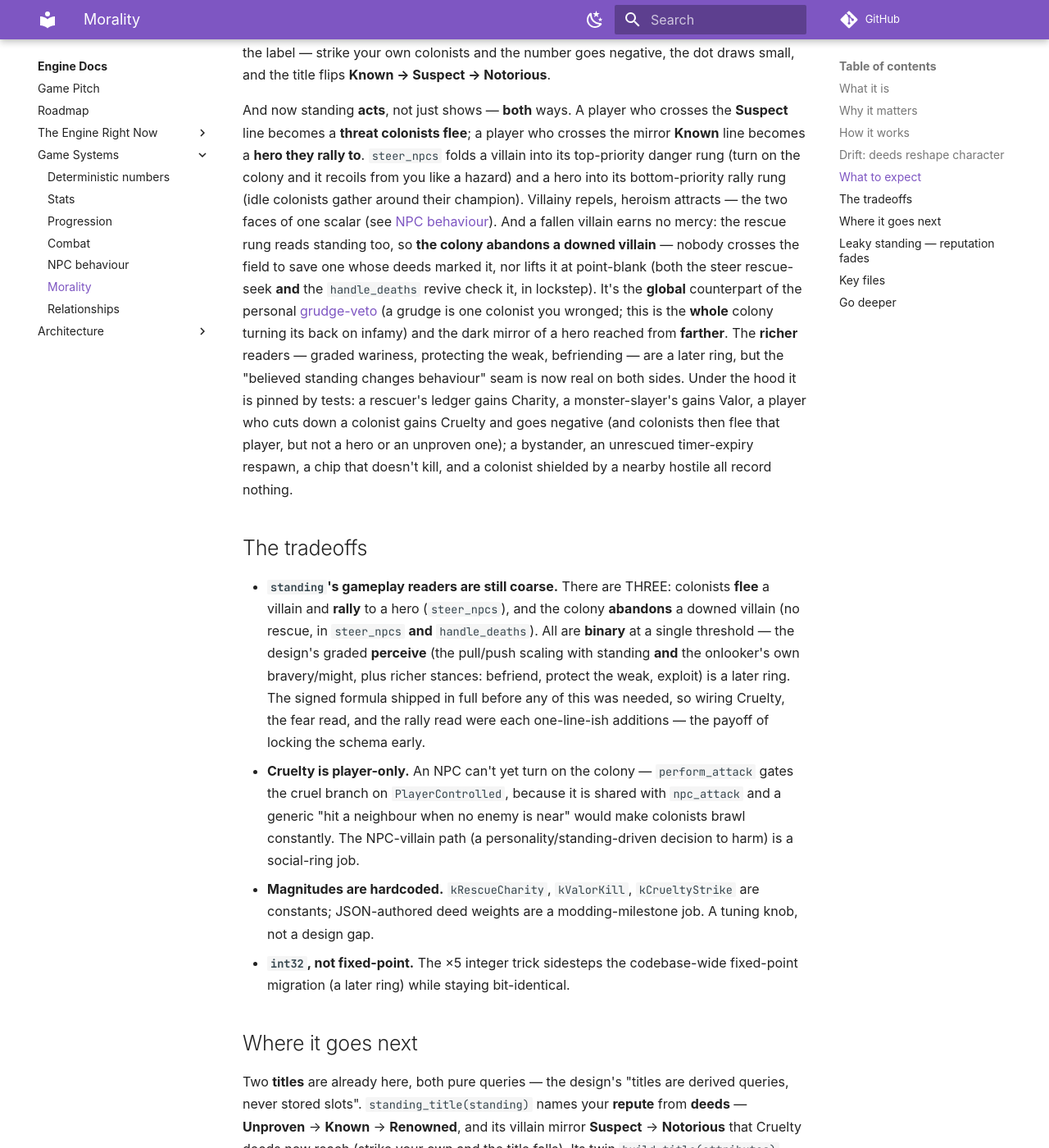
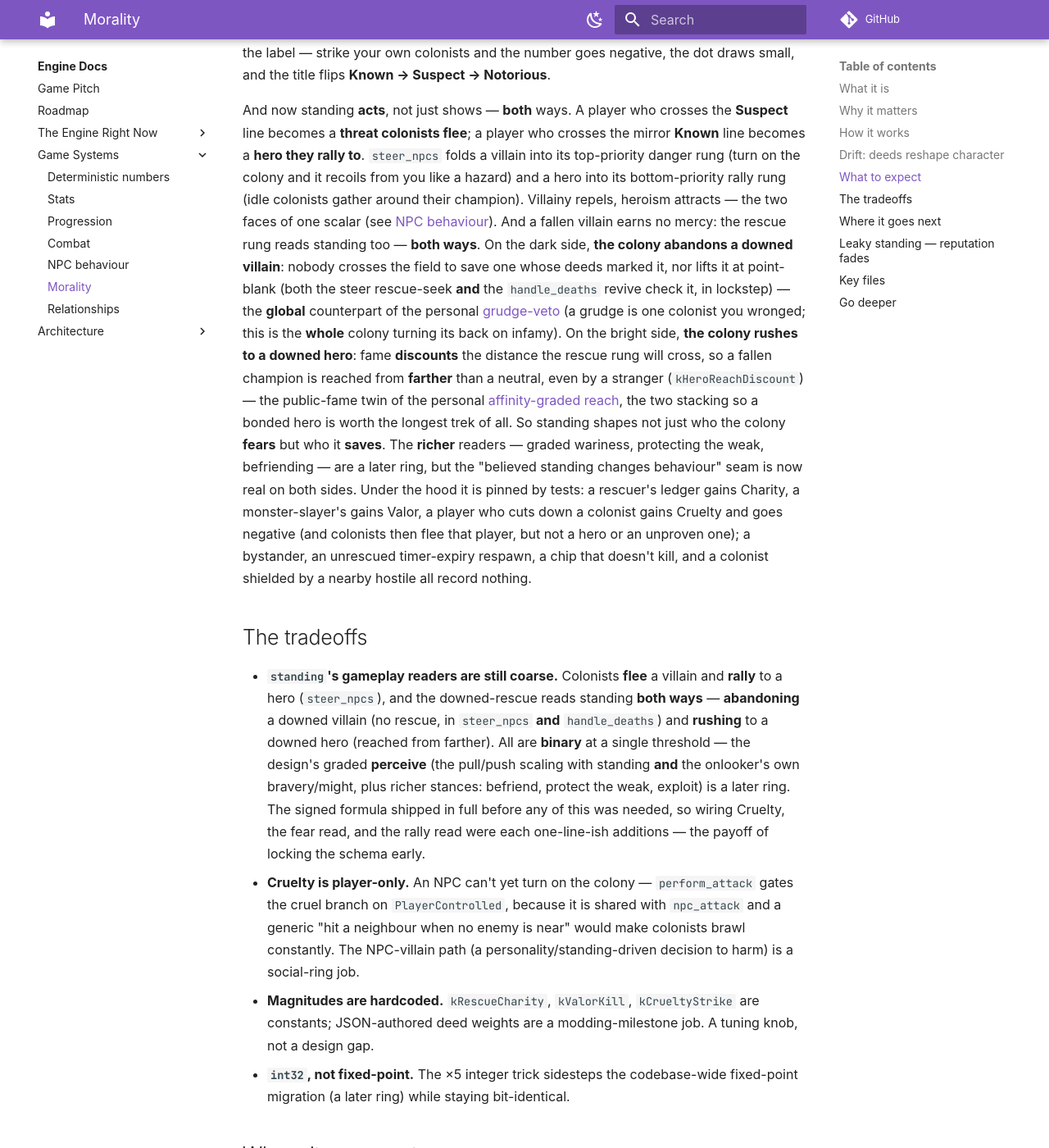
Before and after one commit to IsItJeff/game-engine, an MkDocs documentation site: the page built from docs/engine/morality.md, in a window 1280 px wide and 1400 px high, scrolled down 3777 px. Shown: the whole window at 82% size. Built offline with MkDocs 1.6.1 and Material for MkDocs 9.7.7, drawn with Linux system fonts in a browser that asks for light colours; some web fonts are replaced; comment, search, counter and statistics services are not loaded.

Commit message:
The colony rushes to a fallen hero: fame reaches a downed champion farther (#122)
The positive standing MIRROR of the villain-veto, completing the gradient:
a downed VILLAIN is abandoned (no rescue), a NEUTRAL is reached at real
distance, and now a downed HERO (standing >= +kKnownAt, the Known line the
hero-rally uses) is reached from FARTHER -- its distance in the steer
rescue-seek rung is discounted by kHeroReachDiscount (0.6), so the colony
crosses the field to a fallen champion even without a personal bond. Fame
makes you worth saving; infamy leaves you down.

It's the public-fame twin of the personal affinity discount (a bonded ally
already feels closer), and they STACK -- a bonded hero is worth the longest
trek of all. Refactored the rescue rung to fetch the fallen's standing ONCE
and drive both the villain skip and the hero discount from it. The discount
only weights the CHOICE of whom to save; the steer and the fixed-reach
haul-up (handle_deaths) use real geometry, unchanged.

Bit-identical: a hero fallen is rare (needs Valor deeds), and only players
go Downed, so every existing (neutral) rescue test is byte-identical. Suite
2156/217 -> 2158/218 (one new test: a colonist reaches a hero from past the
base radius but leaves a neutral out of reach).

Co-authored-by: Claude Opus 4.8 (1M context) <noreply@anthropic.com>

```diff
--- a/docs/engine/morality.md
+++ b/docs/engine/morality.md
@@ -151,12 +151,16 @@ they rally to**. `steer_npcs` folds a villain into its top-priority danger rung
 and it recoils from you like a hazard) and a hero into its bottom-priority rally rung (idle
 colonists gather around their champion). Villainy repels, heroism attracts — the two faces of one
 scalar (see [NPC behaviour](npc-behaviour.md)). And a fallen villain earns no mercy: the rescue rung
-reads standing too, so **the colony abandons a downed villain** — nobody crosses the field to save
-one whose deeds marked it, nor lifts it at point-blank (both the steer rescue-seek *and* the
-`handle_deaths` revive check it, in lockstep). It's the **global** counterpart of the personal
-[grudge-veto](relationships.md) (a grudge is one colonist you wronged; this is the *whole* colony
-turning its back on infamy) and the dark mirror of a hero reached from *farther*. The *richer*
-readers — graded wariness, protecting
+reads standing too — **both ways**. On the dark side, **the colony abandons a downed villain**:
+nobody crosses the field to save one whose deeds marked it, nor lifts it at point-blank (both the
+steer rescue-seek *and* the `handle_deaths` revive check it, in lockstep) — the **global** counterpart
+of the personal [grudge-veto](relationships.md) (a grudge is one colonist you wronged; this is the
+*whole* colony turning its back on infamy). On the bright side, **the colony rushes to a downed
+hero**: fame *discounts* the distance the rescue rung will cross, so a fallen champion is reached from
+*farther* than a neutral, even by a stranger (`kHeroReachDiscount`) — the public-fame twin of the
+personal [affinity-graded reach](relationships.md), the two stacking so a bonded hero is worth the
+longest trek of all. So standing shapes not just who the colony *fears* but who it *saves*. The
+*richer* readers — graded wariness, protecting
 the weak, befriending — are a later ring, but the "believed standing changes behaviour" seam is now
 real on both sides. Under the hood it is pinned by tests: a rescuer's ledger gains Charity, a
 monster-slayer's gains Valor, a player who cuts down a colonist gains Cruelty and goes negative
@@ -166,9 +170,10 @@ record nothing.
 
 ## The tradeoffs
 
-- **`standing`'s gameplay readers are still coarse.** There are THREE: colonists **flee** a villain
-  and **rally** to a hero (`steer_npcs`), and the colony **abandons** a downed villain (no rescue, in
-  `steer_npcs` *and* `handle_deaths`). All are *binary* at a single threshold — the
+- **`standing`'s gameplay readers are still coarse.** Colonists **flee** a villain and **rally** to a
+  hero (`steer_npcs`), and the downed-rescue reads standing **both ways** — **abandoning** a downed
+  villain (no rescue, in `steer_npcs` *and* `handle_deaths`) and **rushing** to a downed hero (reached
+  from farther). All are *binary* at a single threshold — the
   design's graded *perceive* (the pull/push scaling with standing *and* the onlooker's own
   bravery/might, plus richer stances: befriend, protect the weak, exploit) is a later ring. The
   signed formula shipped in full before any of this was needed, so wiring Cruelty, the fear read,
```
Also changed, not shown: docs/engine/npc-behaviour.md (+4 -2 lines), docs/engine/relationships.md (+4 -1 lines), 2 other files.
